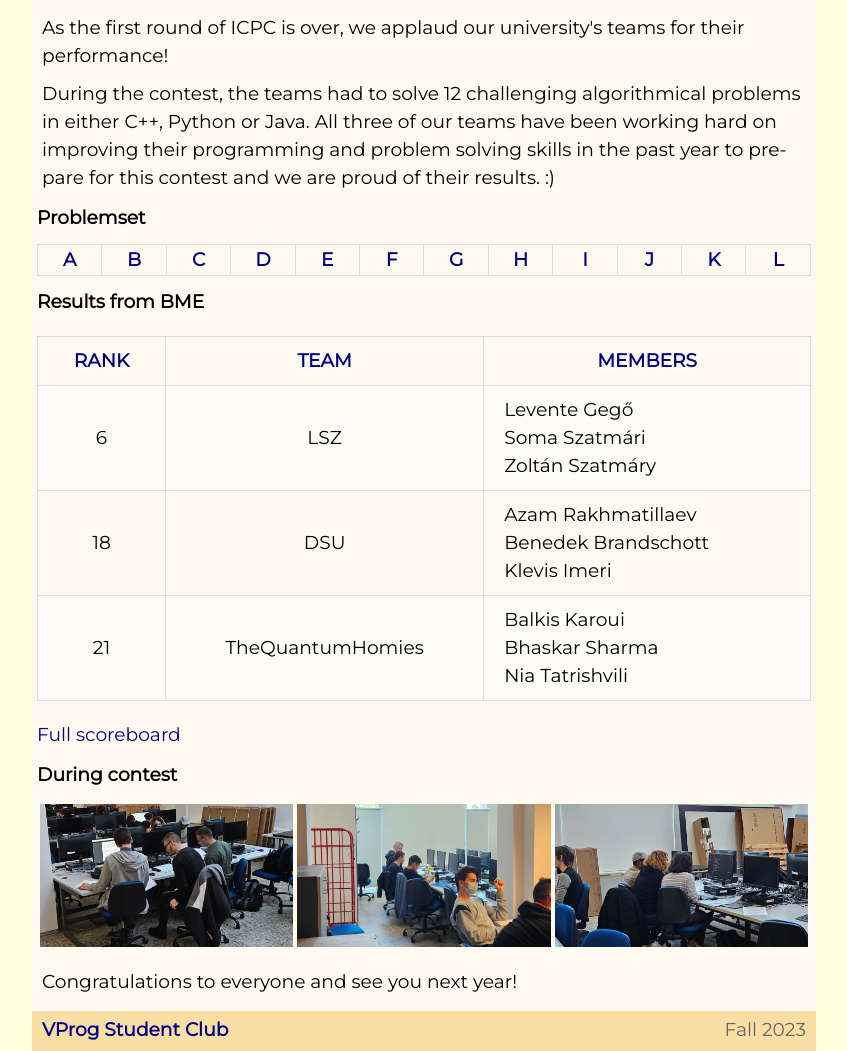
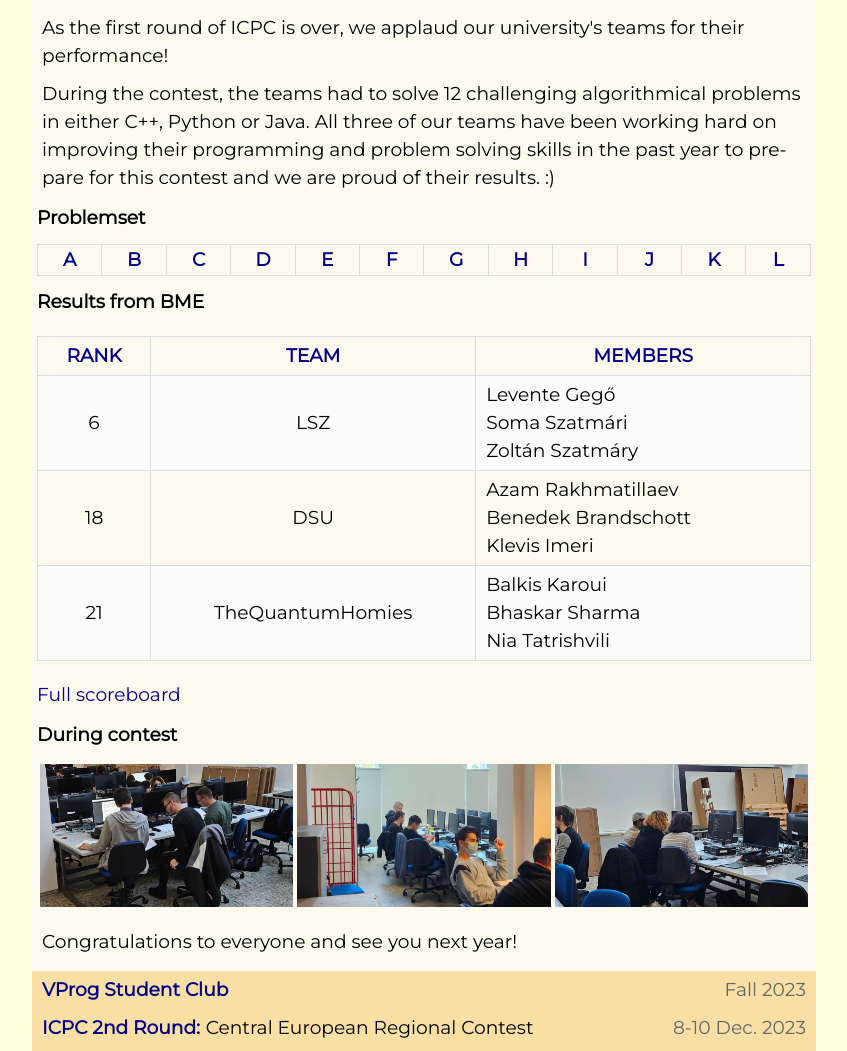
Before and after one commit to cpszit/cs-bme-hu-icpc-old, a PHP site: page / in a window 1280 px wide. Shown: the part 223-1274 px from the top of the page, without its empty margins (216-1063 px from the left). Run offline with PHP 8.4, Linux system fonts and the light colour scheme; some libraries are stand-ins or nearby versions.

Commit message:
Mobile friendly

```diff
--- a/assets/css/style.css
+++ b/assets/css/style.css
@@ -158,7 +158,7 @@ a, a:visited {
 }
 
 .results th, .results td {
-  padding: 10px 20px;
+  padding: 5px 10px;
   border: 1px solid #ddd; /* Lighter gray for cell borders */
 }
 
--- a/index.html
+++ b/index.html
@@ -82,17 +82,17 @@
             <tr>
               <td>6</td>
               <td>LSZ</td>
-              <td>Levente Gegő<br>Soma Szatmári<br>Zoltán Szatmáry</td>
+              <td>Levente&nbsp;Gegő<br>Soma&nbsp;Szatmári<br>Zoltán&nbsp;Szatmáry</td>
             </tr>
             <tr>
               <td>18</td>
               <td>DSU</td>
-              <td>Azam Rakhmatillaev<br>Benedek Brandschott<br>Klevis Imeri</td>
+              <td>Azam&nbsp;Rakhmatillaev<br>Benedek&nbsp;Brandschott<br>Klevis&nbsp;Imeri</td>
             </tr>
             <tr>
               <td>21</td>
-              <td>TheQuantumHomies</td>
-              <td>Balkis Karoui<br>Bhaskar Sharma<br>Nia Tatrishvili</td>
+              <td>The&shy;Quantum&shy;Homies</td>
+              <td>Balkis&nbsp;Karoui<br>Bhaskar&nbsp;Sharma<br>Nia&nbsp;Tatrishvili</td>
             </tr>
           </table>
 
```
